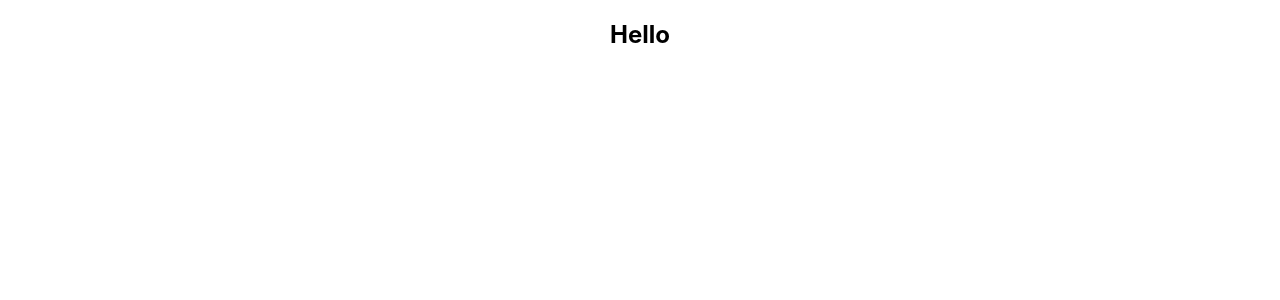
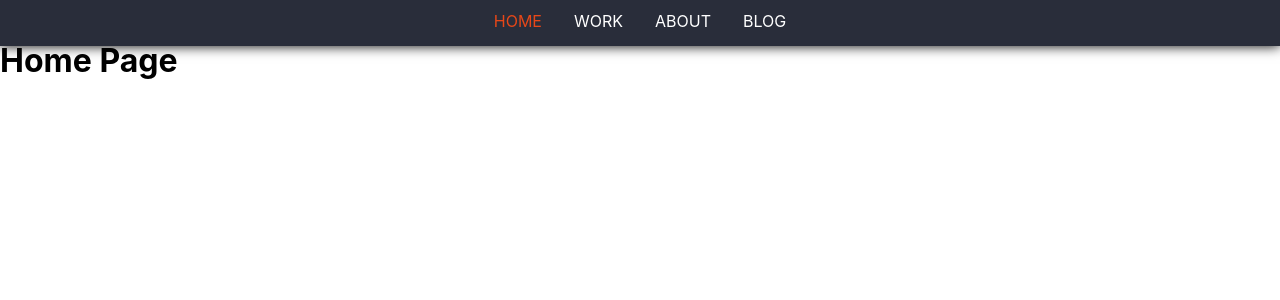
Before and after one commit to GabrielvonPlaten/Portfolio_2019, a React (Create React App) app: page / in a window 1280 px wide. Shown: the top 300 px of the page. Built offline with nearby package versions, Linux system fonts and the light colour scheme.

Commit message:
Create the navbar and routes

```diff
--- a/package.json
+++ b/package.json
@@ -11,6 +11,7 @@
     "react": "^16.7.0",
     "react-dom": "^16.7.0",
     "react-router": "^4.3.1",
+    "react-router-dom": "^4.3.1",
     "react-scripts": "2.1.3"
   },
   "scripts": {
--- a/src/App.js
+++ b/src/App.js
@@ -1,5 +1,5 @@
 import React, { Component } from 'react';
-import './App.sass';
+import AppRoute from 'routes/routes';
 
 import { library } from '@fortawesome/fontawesome-svg-core';
 import { FontAwesomeIcon } from '@fortawesome/react-fontawesome';
@@ -10,9 +10,7 @@ library.add(faAddressBook)
 class App extends Component {
   render() {
     return (
-      <div className="App">
-        <h2>Hello</h2>
-      </div>
+      <AppRoute />
     );
   }
 }
--- a/src/App.sass
+++ /dev/null
@@ -1,30 +0,0 @@
-.App
-  text-align: center
-
-
-.App-logo
-  animation: App-logo-spin infinite 20s linear
-  height: 40vmin
-
-
-.App-header
-  background-color: #282c34
-  min-height: 100vh
-  display: flex
-  flex-direction: column
-  align-items: center
-  justify-content: center
-  font-size: calc(10px + 2vmin)
-  color: white
-
-
-.App-link
-  color: #61dafb
-
-
-@keyframes App-logo-spin
-  from
-    transform: rotate(0deg)
-
-  to
-    transform: rotate(360deg)
--- /dev/null
+++ b/src/components/Navbar/Navbar.jsx
@@ -0,0 +1,20 @@
+import React from 'react'
+import { NavLink } from 'react-router-dom';
+import './Navbar.sass';
+
+function Navbar() {
+  return (
+    <div>
+      <header>
+        <ul className="navbar-list">
+          <NavLink exact to="/" activeClassName="is-active navbar-item" className="navbar-item">HOME</NavLink>
+          <NavLink to="/work" activeClassName="is-active navbar-item" className="navbar-item">WORK</NavLink>
+          <NavLink to="/about" activeClassName="is-active navbar-item" className="navbar-item">ABOUT</NavLink>
+          <NavLink to="/blog" activeClassName="is-active navbar-item" className="navbar-item">BLOG</NavLink>
+        </ul>
+      </header>
+    </div>
+  )
+}
+
+export default Navbar
--- /dev/null
+++ b/src/components/Navbar/Navbar.sass
@@ -0,0 +1,24 @@
+header
+  background: #292d3a
+  margin: 0 auto
+  padding: 0.7rem 0
+  position: fixed
+  width: 100%
+  height: 1.5rem
+  z-index: 100
+  box-shadow: 0 0 12px black
+
+  ul
+    margin: 0
+    padding: 0
+    display: flex
+    justify-content: center
+
+    .navbar-item
+      margin: 0 1rem
+      color: #fff
+      transition: all 0.4s
+      text-decoration: none
+
+    .is-active
+      color: #e74718
--- /dev/null
+++ b/src/pages/Home.jsx
@@ -0,0 +1,10 @@
+import React from 'react'
+import './Home.sass'
+
+export default function Home() {
+  return (
+    <div className="view-home">
+      <h1>Home Page</h1>
+    </div>
+  )
+}
--- /dev/null
+++ b/src/pages/Home.sass
@@ -0,0 +1 @@
+.view-home
--- /dev/null
+++ b/src/routes/routes.js
@@ -0,0 +1,19 @@
+import React from 'react'
+import { BrowserRouter, Route, Switch } from 'react-router-dom';
+import Navbar from 'components/Navbar/Navbar';
+
+import Home from 'pages/Home';
+
+export default function routes() {
+  return (
+    <BrowserRouter>
+      <div>
+        <Navbar />
+        <br />
+        <Switch>
+          <Route path="/" exact component={Home} />
+        </Switch>
+      </div>
+    </BrowserRouter>
+  )
+}
```
Also changed, not shown: 1 other file (tests, documents, lock files or other folders).
